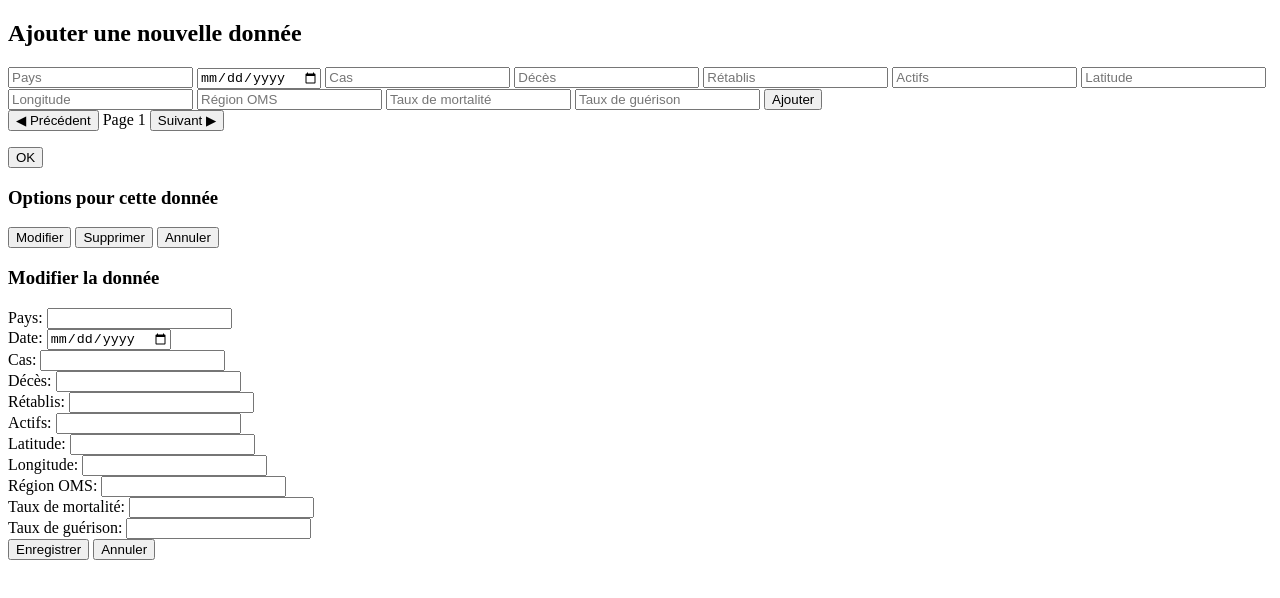
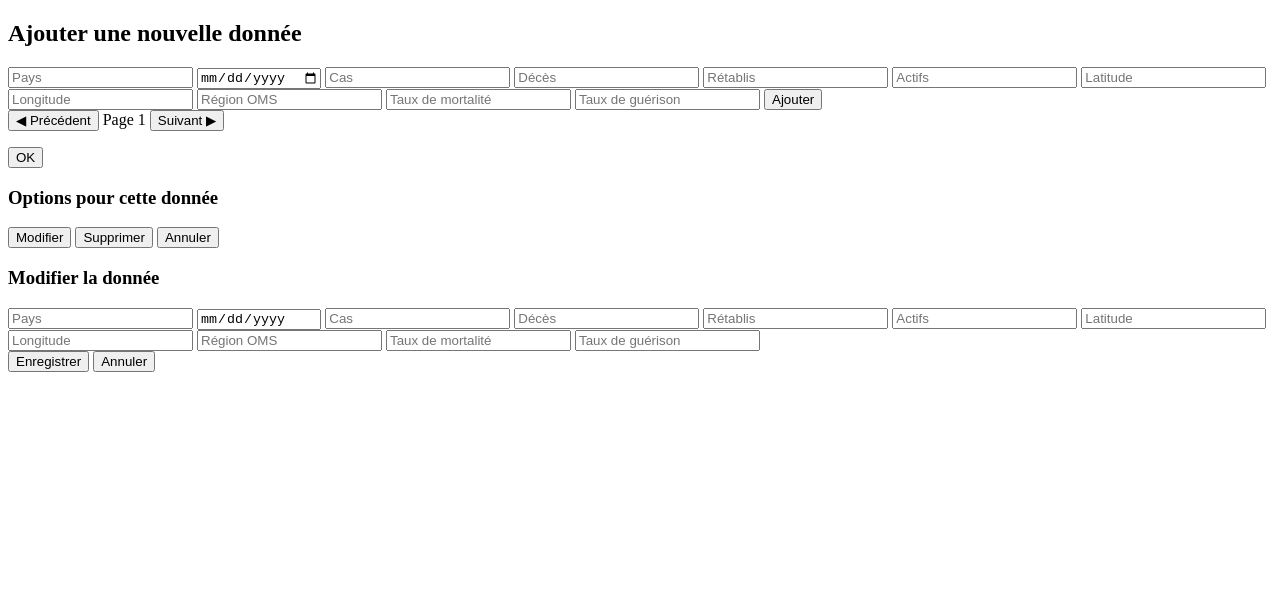
Before and after one commit to M10-white/MSPR-DATA, a plain HTML site: page frontend/public/components/dashboard.html in a window 1280 px wide. Drawn offline with Linux system fonts and the light colour scheme.

Commit message:
fix button modify

```diff
--- a/frontend/public/components/dashboard.html
+++ b/frontend/public/components/dashboard.html
@@ -40,7 +40,7 @@
         </div>
     </div>
 
-    <!-- Modal pour les options sur une ligne -->
+    <!-- Modal pour les options sur une ligne (déjà présent) -->
     <div id="rowOptionsModal" class="popup hidden">
         <div class="popup-content">
         <h3>Options pour cette donnée</h3>
@@ -51,26 +51,31 @@
         </div>
     </div>
 
-    <!-- Modal pour modifier une donnée -->
-    <div id="rowOptionsModal" class="popup hidden">
+    <!-- Modal pour la modification -->
+    <div id="updateModal" class="popup hidden">
         <div class="popup-content">
         <h3>Modifier la donnée</h3>
-        <form id="updateRowForm">
-            <label>Pays: <input type="text" name="country" id="updateCountry" required></label><br>
-            <label>Date: <input type="date" name="date" id="updateDate" required></label><br>
-            <label>Cas: <input type="number" name="cases" id="updateCases" required></label><br>
-            <label>Décès: <input type="number" name="deaths" id="updateDeaths" required></label><br>
-            <label>Rétablis: <input type="number" name="recovered" id="updateRecovered" required></label><br>
-            <label>Actifs: <input type="number" name="active" id="updateActive" required></label><br>
-            <label>Latitude: <input type="number" step="any" name="latitude" id="updateLatitude"></label><br>
-            <label>Longitude: <input type="number" step="any" name="longitude" id="updateLongitude"></label><br>
-            <label>Région OMS: <input type="text" name="who_region" id="updateWhoRegion"></label><br>
-            <label>Taux de mortalité: <input type="number" step="any" name="mortality_rate" id="updateMortalityRate"></label><br>
-            <label>Taux de guérison: <input type="number" step="any" name="recovery_rate" id="updateRecoveryRate"></label><br>
+        <form id="updateFormModal">
+            <input type="text" name="country" placeholder="Pays" readonly>
+            <input type="date" name="date" placeholder="Date" readonly>
+            <input type="number" name="cases" placeholder="Cas" required>
+            <input type="number" name="deaths" placeholder="Décès" required>
+            <input type="number" name="recovered" placeholder="Rétablis" required>
+            <input type="number" name="active" placeholder="Actifs" required>
+            <input type="number" step="any" name="latitude" placeholder="Latitude">
+            <input type="number" step="any" name="longitude" placeholder="Longitude">
+            <input type="text" name="who_region" placeholder="Région OMS">
+            <input type="number" step="any" name="mortality_rate" placeholder="Taux de mortalité">
+            <input type="number" step="any" name="recovery_rate" placeholder="Taux de guérison">
+            <br>
             <button type="submit">Enregistrer</button>
             <button type="button" id="cancelUpdate">Annuler</button>
         </form>
         </div>
     </div>
 
+
+    </div>
+
+
 </section>
```
Also changed, not shown: frontend/public/scripts/crud.js (+67 -22 lines).
